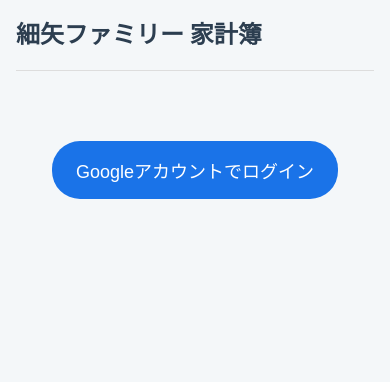
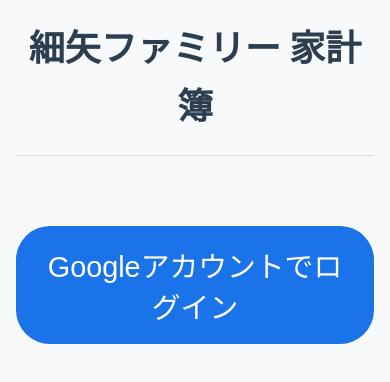
Before and after one commit to TakanoriHosoya/kakeibo-app, a React (Create React App) app: page / in a window 390 px wide. Shown: the top 382 px of the page. Built offline with nearby package versions, Linux system fonts and the light colour scheme.

Commit message:
css調整

```diff
--- a/src/App.css
+++ b/src/App.css
@@ -8,8 +8,8 @@
     sans-serif;
   -webkit-font-smoothing: antialiased;
   -moz-osx-font-smoothing: grayscale;
-  background-color: #f4f7f9;
-  color: #202124; /* Googleの標準テキスト色 */
+  background-color: #f8f9fa;
+  color: #202124;
   font-size: 16px;
 }
 
@@ -67,11 +67,6 @@
   border-radius: 4px;
   font-size: 14px;
   cursor: pointer;
-  transition: background-color 0.3s;
-}
-
-.logout-button:hover {
-  background-color: #5a6268;
 }
 
 .entry-form, .records-section, .summary-section {
@@ -119,11 +114,6 @@
   font-size: 16px;
   font-weight: 500;
   cursor: pointer;
-  transition: background-color 0.3s;
-}
-
-.entry-form button[type="submit"]:hover {
-  background-color: #1b66c9;
 }
 
 .records-table {
@@ -168,18 +158,12 @@
   cursor: pointer;
   color: #5f6368;
   border-bottom: 3px solid transparent;
-  transition: color 0.2s, border-bottom-color 0.2s;
   font-weight: 500;
-}
-
-.main-nav button:hover {
-  color: #202124;
 }
 
 .main-nav button.active {
   color: #1967d2;
   border-bottom-color: #1967d2;
-  font-weight: 500;
 }
 
 .month-navigator {
@@ -203,11 +187,6 @@
   border-radius: 8px;
   padding: 8px 16px;
   cursor: pointer;
-  transition: background-color 0.2s;
-}
-
-.month-navigator button:hover {
-  background-color: #e8eaed;
 }
 
 .month-navigator button:disabled {
@@ -239,103 +218,111 @@
 .delete-button, .cancel-button { color: #d93025; }
 
 /* =================================== */
-/* ▼▼▼ スマートフォン用のスタイル（最終改善版） ▼▼▼ */
+/* ▼▼▼ スマートフォン用のスタイル（最終・全面改修版） ▼▼▼ */
 /* =================================== */
 @media (max-width: 768px) {
 
-  /* ★★★ 基準フォントサイズと全体の余白を再設計 ★★★ */
-  html { font-size: 100%; }
+  /* ★★★ 基準のフォントサイズをHTMLに設定 ★★★ */
+  html {
+    font-size: 24px; /* ★★★ 基準を大幅にUP！ これが1remになります ★★★ */
+  }
+
   body {
-    font-size: 18px; /* 基準を大きく */
+    font-size: 1rem; /* body自体はhtmlのサイズを継承 */
     line-height: 1.6;
     -webkit-text-size-adjust: 100%;
   }
   .container { padding: 0 16px; }
 
-  /* ★★★ ヘッダーを見やすく ★★★ */
+  /* ★★★ ヘッダーを大きく ★★★ */
   header {
-    display: flex;
-    justify-content: space-between;
-    align-items: center;
-    padding: 16px 0;
+    padding: 20px 0;
+    margin-bottom: 20px;
   }
-  header h1 { font-size: 1.5rem; }
+  header h1 { font-size: 1.5rem; /* 24px * 1.5 = 36px */ }
   .logout-button {
     position: static;
     transform: none;
-    font-size: 1rem;
-    padding: 12px 14px;
-    border-radius: 24px;
+    font-size: 1rem; /* 24px */
+    padding: 14px 18px;
+    border-radius: 30px;
   }
 
   /* ★★★ ログインボタンを大きく ★★★ */
   .login-button {
-    font-size: 1.125rem;
-    padding: 16px 24px;
-    border-radius: 28px;
+    font-size: 1.2rem;
+    padding: 18px 28px;
+    border-radius: 34px;
   }
 
-  /* ★★★ ナビゲーションを大きく、押しやすく ★★★ */
+  /* ★★★ ナビゲーションをご指示通りに、大きく、押しやすく ★★★ */
   .main-nav { margin-bottom: 24px; }
   .main-nav button {
-    padding: 18px 10px; /* 高さを確保 */
-    font-size: 1.1rem;
+    font-size: 1.58rem; /* ★★★ ご指示の38pxに設定 ★★★ */
+    font-weight: 500;
+    padding: 24px 10px;
     flex: 1;
+    border-bottom-width: 4px;
   }
 
-  /* ★★★ フォームをGoogle風に、大きく、分かりやすく ★★★ */
+  /* ★★★ フォームを大きく、分かりやすく ★★★ */
   .entry-form, .records-section, .summary-section {
     padding: 24px;
     border-radius: 16px;
     margin-bottom: 24px;
   }
   .form-group label {
-    font-size: 0.9rem; /* ラベルは少し小さめ */
-    margin-bottom: 8px;
+    font-size: 1.1rem; /* 26.4px */
+    margin-bottom: 12px;
   }
   .form-group input,
   .form-group select {
-    padding: 18px 16px; /* ★高さを確保 */
-    font-size: 1.1rem;
+    padding: 20px 18px; /* ★★★ 高さを確保 ★★★ */
+    font-size: 1.2rem;  /* ★★★ 文字を大きく (28.8px) ★★★ */
+    border-radius: 12px;
   }
   .entry-form button[type="submit"] {
-    font-size: 1.2rem;
-    padding: 18px 24px;
+    font-size: 1.3rem; /* 31.2px */
+    padding: 22px 24px;
+    border-radius: 12px;
   }
 
   /* ★★★ 月ナビゲーションを見やすく ★★★ */
-  .month-navigator {
-    margin-bottom: 16px;
-    padding: 8px 0;
-  }
-  .month-navigator h3 { font-size: 1.3rem; }
+  .month-navigator { margin-bottom: 20px; }
+  .month-navigator h3 { font-size: 1.4rem; } /* 33.6px */
   .month-navigator button {
-    font-size: 1rem;
-    padding: 10px 16px;
+    font-size: 1.1rem; /* 26.4px */
+    padding: 14px 18px;
+    border-radius: 12px;
   }
 
   /* ★★★ テーブルの文字を大きく、行間を広く ★★★ */
   th, td {
-    padding: 18px 12px; /* ★高さを確保 */
-    font-size: 1.1rem; /* 文字を大きく */
+    padding: 22px 14px; /* ★★★ 高さを確保 ★★★ */
+    font-size: 1.2rem;  /* ★★★ 文字を大きく (28.8px) ★★★ */
+    vertical-align: middle;
   }
   th {
-    font-size: 0.9rem;
-    padding-top: 12px;
-    padding-bottom: 12px;
+    font-size: 1rem;
+    padding-top: 14px;
+    padding-bottom: 14px;
   }
   .summary-section h3, .records-section h3 {
-    font-size: 1.3rem;
+    font-size: 1.4rem;
     padding: 8px 0;
+    margin-bottom: 16px;
   }
 
   /* ★★★ 編集・削除ボタンを大きく、確実に押せるように ★★★ */
   .action-button {
-    font-size: 1.6rem; /* アイコンを大きく */
+    font-size: 1.8rem; /* 43.2px */
+    padding: 16px;
   }
+
+  /* 編集中フォームを大きく */
   .editing-row input,
   .editing-row select {
-    font-size: 1.1rem;
-    padding: 16px 14px;
+    font-size: 1.2rem;
+    padding: 18px 16px;
   }
 }
```
